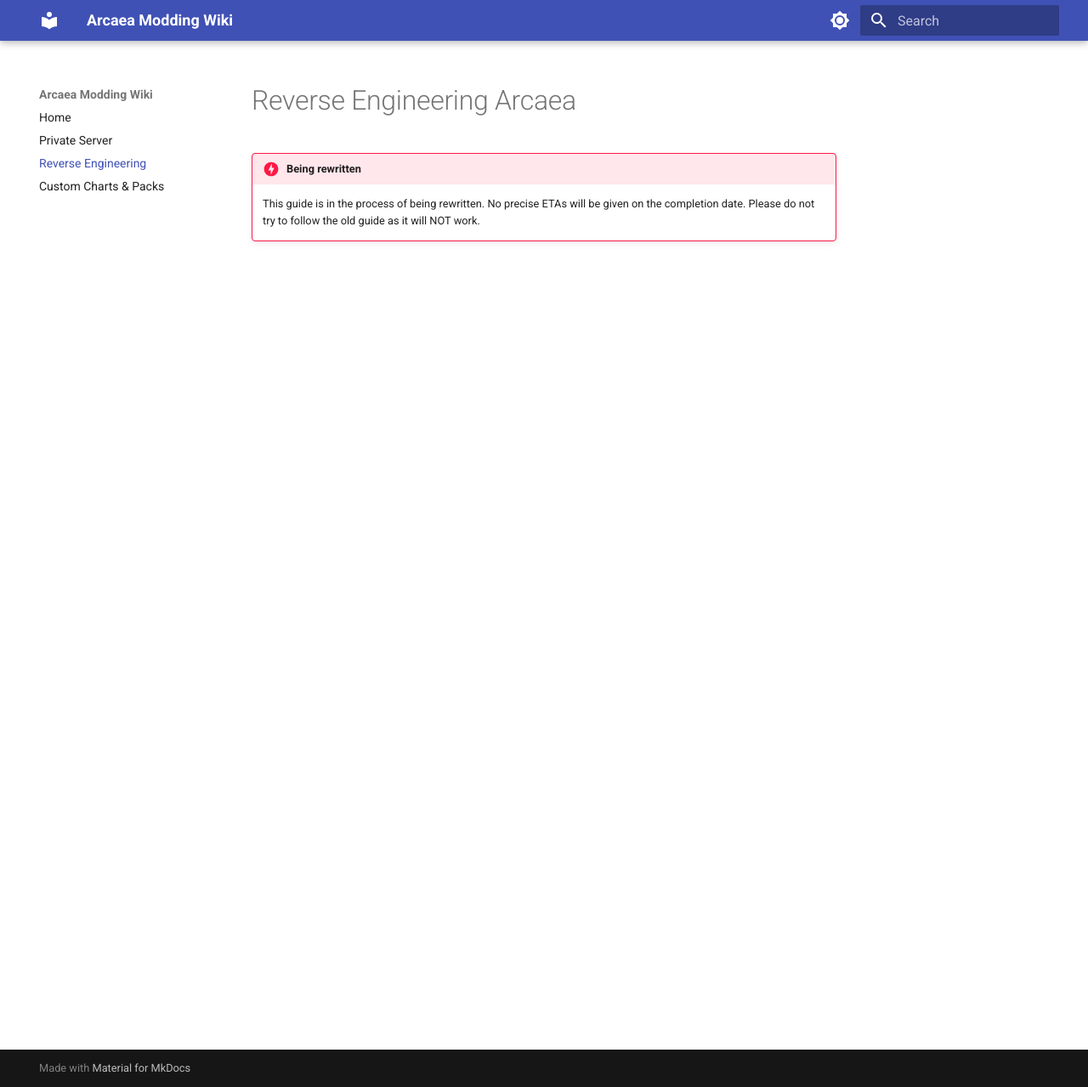
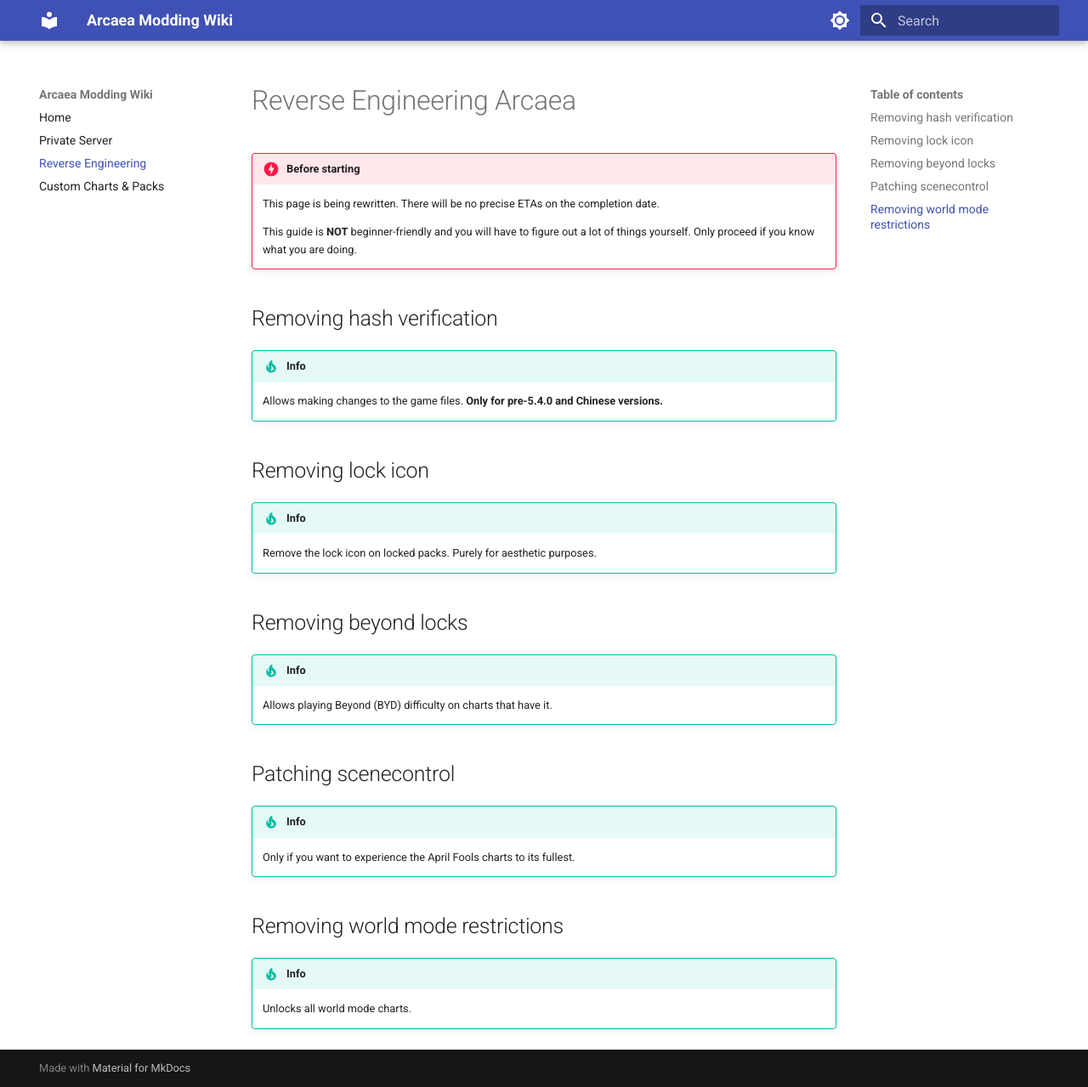
Before and after one commit to FishiaT/arcmodwiki, an MkDocs documentation site: the page built from docs/offline-mod.md, in a window 1280 px wide and 1279 px high. Shown: the whole window at 85% size. Built offline with MkDocs 1.6.1 and Material for MkDocs 9.7.7, drawn with Linux system fonts in a browser that asks for light colours.

Commit message:
a few little adjustments

```diff
--- a/docs/offline-mod.md
+++ b/docs/offline-mod.md
@@ -1,4 +1,26 @@
 # Reverse Engineering Arcaea
 
-!!! danger "Being rewritten"
-    This guide is in the process of being rewritten. No precise ETAs will be given on the completion date. Please do not try to follow the old guide as it will NOT work.
+!!! danger "Before starting"
+    This page is being rewritten. There will be no precise ETAs on the completion date.
+
+    This guide is **NOT** beginner-friendly and you will have to figure out a lot of things yourself. Only proceed if you know what you are doing.
+
+## Removing hash verification
+!!! tip "Info"
+    Allows making changes to the game files. **Only for pre-5.4.0 and Chinese versions.**
+
+## Removing lock icon
+!!! tip "Info"
+    Remove the lock icon on locked packs. Purely for aesthetic purposes.
+
+## Removing beyond locks
+!!! tip "Info"
+    Allows playing Beyond (BYD) difficulty on charts that have it.
+
+## Patching scenecontrol
+!!! tip "Info"
+    Only if you want to experience the April Fools charts to its fullest.
+
+## Removing world mode restrictions
+!!! tip "Info"
+    Unlocks all world mode charts.
```
Also changed, not shown: docs/private-server.md (+9 -5 lines).
